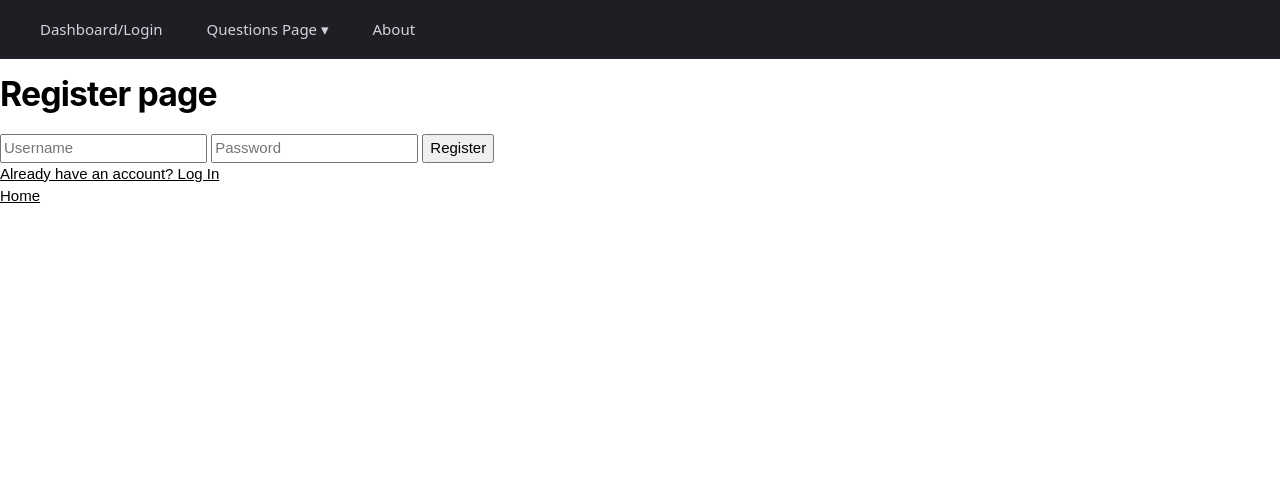
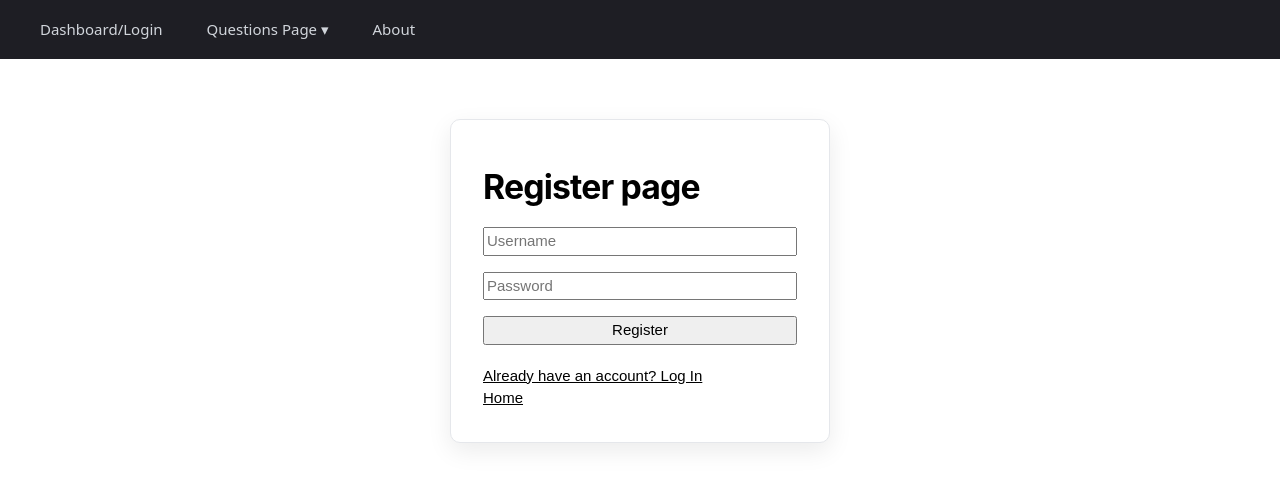
Before and after one commit to JustinHe12/year-12-project, a Flask app: page /register in a window 1280 px wide. Shown: the top 485 px of the page. Run offline with Flask 3, Linux system fonts and the light colour scheme.

Commit message:
Improved styling for the login page and the register page

```diff
--- a/static/style.css
+++ b/static/style.css
@@ -1,3 +1,5 @@
+/* I have used AI to generate some of the CSS here */
+
 body,h2,h3,h4,h5,h6 {font-family: Sofia, sans-serif }
 
 .three-column{
@@ -231,3 +233,20 @@ ul li a:hover,
   border-color: #2563eb;
   box-shadow: 0 4px 12px rgba(59, 130, 246, 0.3);
 }
+
+.login-card {
+    max-width: 380px;
+    margin: 60px auto;
+    padding: 32px;
+    background: #ffffff;
+    border-radius: 10px;
+    box-shadow: 0 8px 24px rgba(0, 0, 0, 0.08);
+    border: 1px solid #e5e7eb;
+}
+
+.login-card form {
+    display: flex;
+    flex-direction: column;
+    gap: 16px;
+    margin-bottom: 20px;
+}
--- a/templates/login.html
+++ b/templates/login.html
@@ -1,5 +1,6 @@
 {%extends "layout.html"%}
 {% block body %}
+    <div class="login-card">
         <h1>Login Page</h1>
 
         <form method="POST" action="">
@@ -11,5 +12,6 @@
 
         <a class="ex1" href="{{url_for('register')}}">Don't have an account? Sign Up</a> <br>
         <a class="ex1" href="{{url_for('home')}}">Home</a>
+    </div>
 
 {% endblock %}
--- a/templates/register.html
+++ b/templates/register.html
@@ -1,5 +1,6 @@
 {%extends "layout.html"%}
 {% block body %}
+    <div class="login-card">
         <h1>Register page</h1>
 
         <form method="POST" action="">
@@ -11,4 +12,5 @@
 
         <a class="ex1" href="{{url_for('login')}}">Already have an account? Log In</a> <br>
         <a class="ex1" href="{{url_for('home')}}">Home</a>
+    </div>
 {% endblock %}
```
Lines whose indentation alone changed are shown as unchanged.
